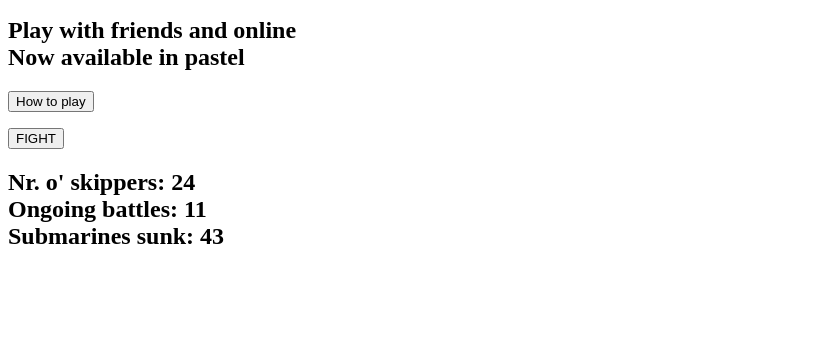
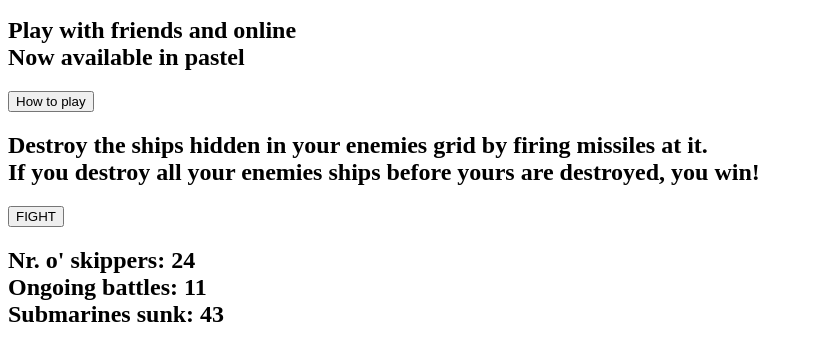
Before and after one commit to 4961587/MacandWout, a website: page battleship/splash.html in a window 1280 px wide. Shown: the part 96-456 px from the top of the page, without its empty margins (0-813 px from the left). Drawn offline with Linux system fonts and the light colour scheme; files whose address does not match are found by name.

Commit message:
removing old files

```diff
--- a/splash.html
+++ b/battleship/splash.html
@@ -17,6 +17,9 @@
         <form action="/play" method="get">
             <button id="howToPlay" type="submit">How to play</button>
         </form>
+        <div>
+            <h2>Destroy the ships hidden in your enemies grid by firing missiles at it.<br>If you destroy all your enemies ships before yours are destroyed, you win!</h2>
+        </div>
         <form action="/play" method="get">
             <button id="startGame" type="submit">FIGHT</button>
         </form>
```
Also changed, not shown: battleship/package.json (added, +15 -0 lines), battleship/game.html (renamed from game.html), 2 other files.
